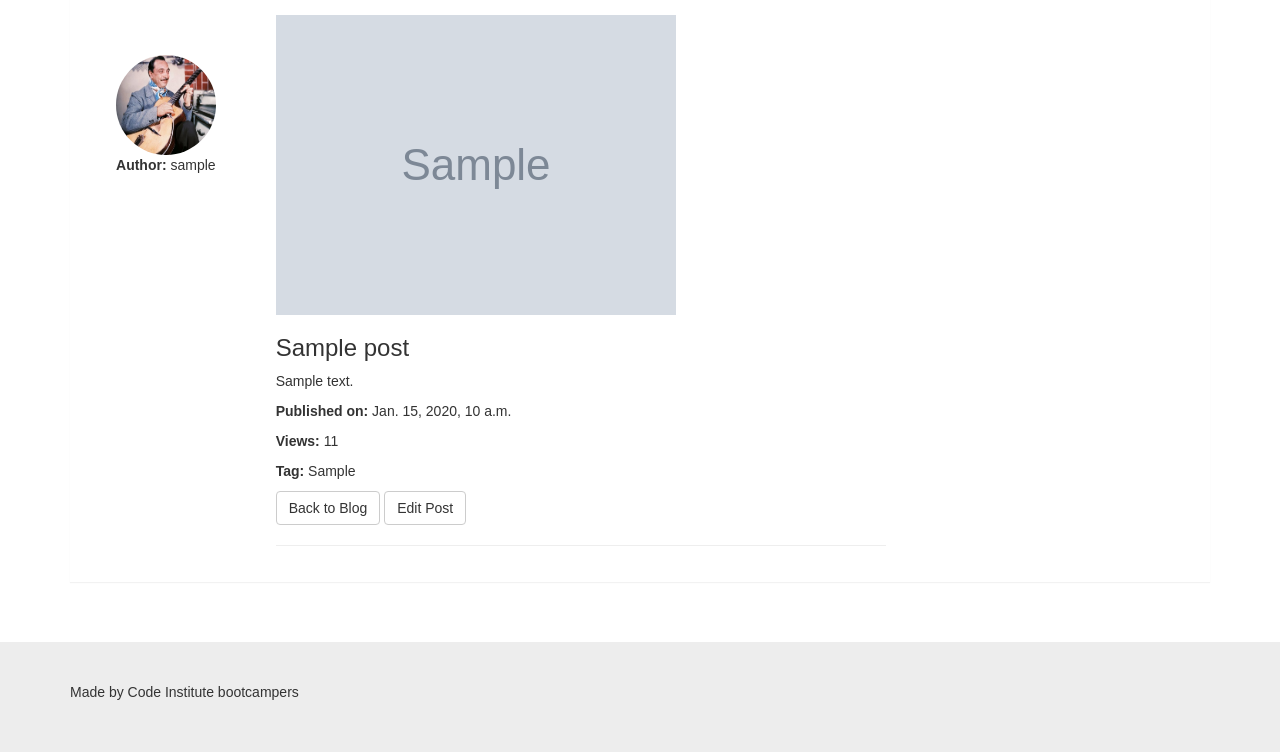
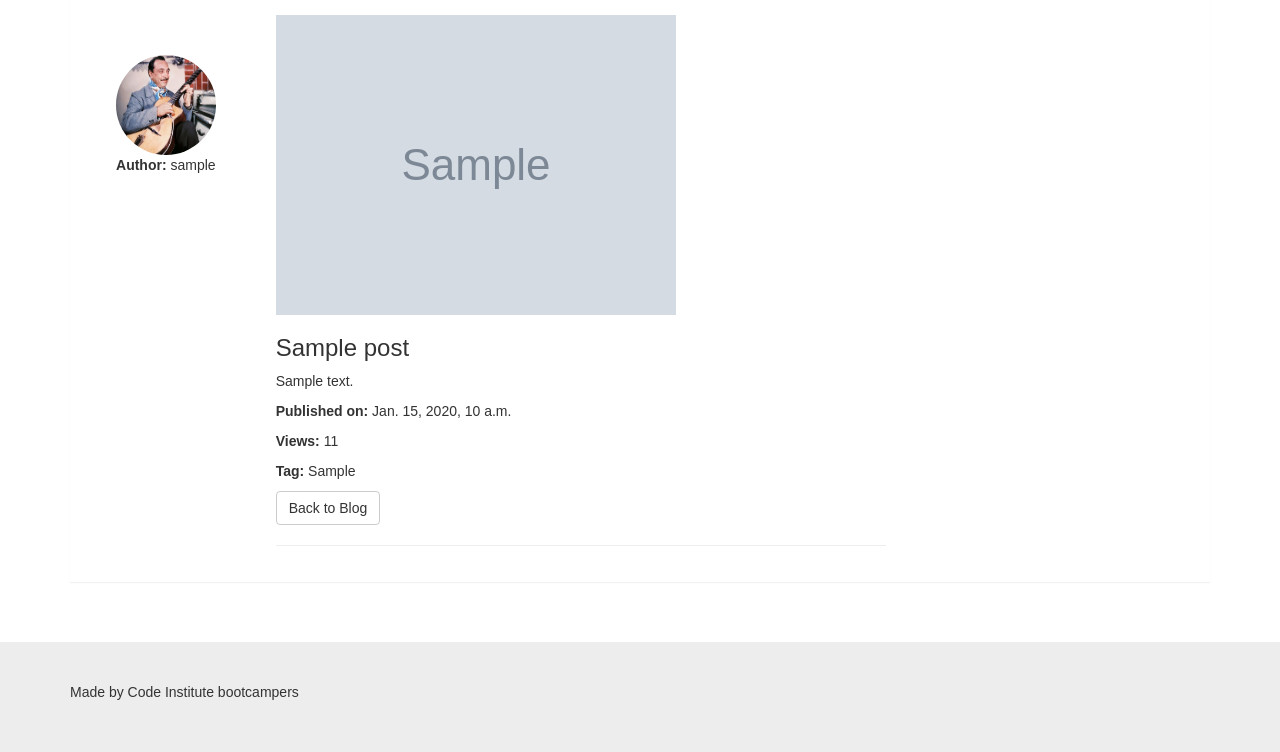
Before and after one commit to mparkcode/djangoblog, a Django app: page /1/ in a window 1280 px wide. Shown: the part 250-1002 px from the top of the page. Run offline with Django 3.2, Linux system fonts and the light colour scheme; tables that the repository leaves empty hold one stand-in row (values such as "Sample post"); grey boxes marked "Sample" are stand-in pictures; some libraries are stand-ins or nearby versions.

Commit message:
Only authors of posts & superusers can edit posts

```diff
--- a/posts/models.py
+++ b/posts/models.py
@@ -13,7 +13,7 @@ class Post(models.Model):
     views = models.IntegerField(default=0)
     tag = models.CharField(max_length=30, blank=True, null=True)
     image = models.ImageField(upload_to="images", blank=True, null=True)
-    author = models.ForeignKey(User, related_name="posts", null=True, default=1, on_delete=models.SET_DEFAULT)
+    author = models.ForeignKey(User, related_name="posts", null=False, default=1, on_delete=models.SET_DEFAULT)
 
     def __str__(self):
         return self.title
--- a/posts/templates/posts/postdetail.html
+++ b/posts/templates/posts/postdetail.html
@@ -20,7 +20,9 @@
                     <p><span class="boldtext">Views:</span> {{post.views}}</p>
                     <p><span class="boldtext">Tag:</span> {{ post.tag }}</p>
                     <a href="{% url 'get_posts' %}" class="btn btn-default">Back to Blog</a>
+                    {% if post.author == request.user or user.is_superuser%}
                     <a href="{% url 'edit_post' post.id %}" class="btn btn-default">Edit Post</a>
+                    {% endif %}
                     <hr>
                 </div>
             </div>
--- a/posts/urls.py
+++ b/posts/urls.py
@@ -1,9 +1,9 @@
 from django.urls import path
-from .views import get_posts, post_detail, create_or_edit_post
+from .views import get_posts, post_detail, new_post, edit_post
 
 urlpatterns = [
-    path('new', create_or_edit_post, name="new_post"),
-    path('<pk>/edit', create_or_edit_post, name="edit_post"),
-    path('<pk>/', post_detail, name="post_detail"),
+    path('new', new_post, name="new_post"),
+    path('<int:pk>/edit', edit_post, name="edit_post"),
+    path('<int:pk>/', post_detail, name="post_detail"),
     path('', get_posts, name="get_posts"),
 ]
--- a/posts/views.py
+++ b/posts/views.py
@@ -1,5 +1,6 @@
 from django.shortcuts import render, get_object_or_404, redirect
 from .models import Post
+from django.http import HttpResponseForbidden
 from .forms import BlogPostForm
 
 # Create your views here.
@@ -13,21 +14,30 @@ def post_detail(request, pk):
     post.save()
     return render(request, "posts/postdetail.html", {'post': post})
 
-def create_or_edit_post(request, pk=None):
-    """
-    Create a view that allows us to create
-    or edit a post depending if the Post ID
-    is null or not
-    """
-    post = get_object_or_404(Post, pk=pk) if pk else None
+
+def new_post(request):
+    if request.method == "POST":
+        form = BlogPostForm(request.POST, request.FILES)
+        if form.is_valid():
+            post = form.save(commit=False)
+            post.author = request.user
+            post.save()
+            return redirect('post_detail', post.pk)
+    else:
+        form = BlogPostForm()
+
+    return render(request, 'posts/blogpostform.html', {'form': form})
+
+
+def edit_post(request, pk):
+    post = get_object_or_404(Post, pk=pk)
+    if not(request.user == post.author or request.user.is_superuser):
+        return HttpResponseForbidden()
     if request.method == "POST":
         form = BlogPostForm(request.POST, request.FILES, instance=post)
         if form.is_valid():
-            post = form.save(commit=False)
-            if not post.author:
-                post.author = request.user
-            post.save()
-            return redirect(post_detail, post.pk)
+            post = form.save()
+            return redirect('post_detail', post.pk)
     else:
         form = BlogPostForm(instance=post)
     return render(request, 'posts/blogpostform.html', {'form': form})
```
Also changed, not shown: posts/migrations/0004_auto_20180618_1339.py (added).
